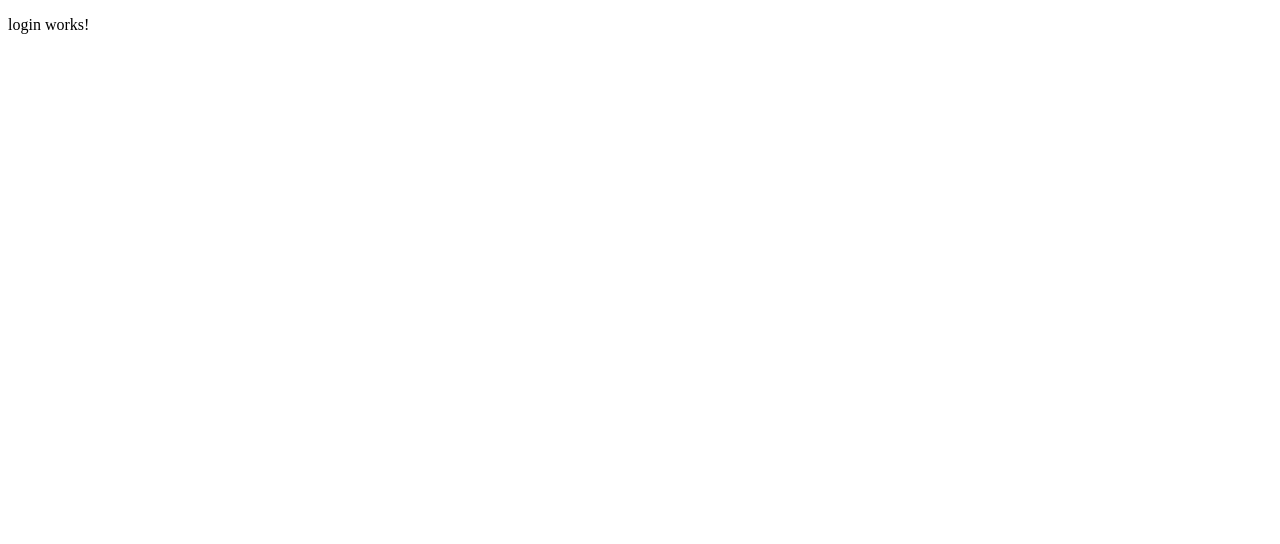
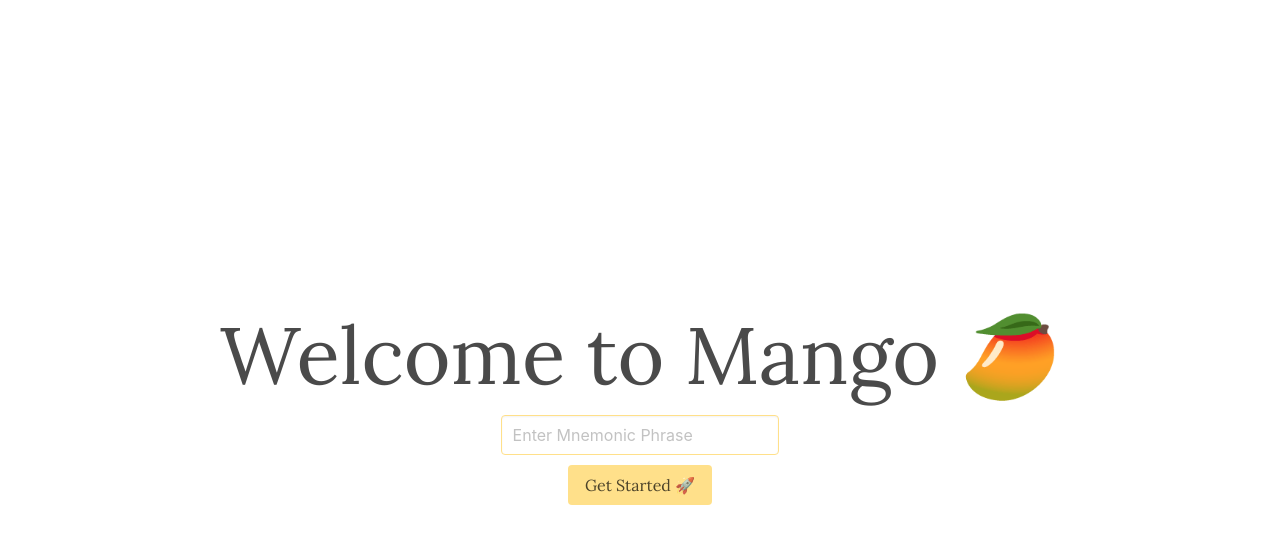
Before and after one commit to MangoDev-io/mango, an Angular app in the folder web/: page /login in a window 1280 px wide. Shown: the top 544 px of the page. Built offline with nearby package versions, Linux system fonts and the light colour scheme.

Commit message:
Added bulma, styled login, added login form/route

```diff
--- a/web/angular.json
+++ b/web/angular.json
@@ -28,7 +28,8 @@
               "src/assets"
             ],
             "styles": [
-              "src/styles.scss"
+              "src/styles.scss",
+              "node_modules/bulma/css/bulma.css"
             ],
             "scripts": []
           },
--- a/web/package.json
+++ b/web/package.json
@@ -19,6 +19,7 @@
     "@angular/platform-browser": "~8.2.14",
     "@angular/platform-browser-dynamic": "~8.2.14",
     "@angular/router": "~8.2.14",
+    "bulma": "^0.8.0",
     "rxjs": "~6.4.0",
     "tslib": "^1.10.0",
     "zone.js": "~0.9.1"
--- a/web/src/app/app.component.html
+++ b/web/src/app/app.component.html
@@ -1 +1,2 @@
+<link href="https://fonts.googleapis.com/css?family=Lora&display=swap" rel="stylesheet">
 <router-outlet></router-outlet>
--- a/web/src/app/app.module.ts
+++ b/web/src/app/app.module.ts
@@ -1,5 +1,6 @@
 import { BrowserModule } from '@angular/platform-browser';
 import { NgModule } from '@angular/core';
+import { FormsModule } from '@angular/forms'
 
 import { AppRoutingModule } from './app-routing.module';
 import { AppComponent } from './app.component';
@@ -14,7 +15,8 @@ import { ManageComponent } from './pages/manage/manage.component';
   ],
   imports: [
     BrowserModule,
-    AppRoutingModule
+    AppRoutingModule,
+    FormsModule,
   ],
   providers: [],
   bootstrap: [AppComponent]
--- a/web/src/app/pages/login/login.component.html
+++ b/web/src/app/pages/login/login.component.html
@@ -1 +1,21 @@
-<p>login works!</p>
+<section class="container login__container">
+  <h1 class="login__big-text">
+    Welcome to Mango 🥭
+  </h1>
+  <form #loginForm="ngForm">
+    <input
+      class="input is-warning login__input"
+      type="text"
+      placeholder="Enter Mnemonic Phrase"
+
+      [(ngModel)]="mnemonic"
+      name="mnemonic"
+    />
+    <button
+      (click)="loginClickHandler()"
+      class="button is-warning login__button"
+    >
+      Get Started 🚀
+    </button>
+  </form>
+</section>
--- a/web/src/app/pages/login/login.component.scss
+++ b/web/src/app/pages/login/login.component.scss
@@ -0,0 +1,25 @@
+$lora-font: 'Lora', 'serif';
+
+.login__container {
+    display: flex;
+    flex-direction: column;
+    justify-content: center;
+    align-items: center;
+    text-align: center;
+    min-height: 100vh;
+
+    font-family: $lora-font;
+}
+
+.login__big-text {
+    font-size: 5rem;
+}
+
+.login__input {
+    max-width: 67%;
+}
+
+.login__button {
+    font-family: inherit;
+    margin-top: 10px;
+}
--- a/web/src/app/pages/login/login.component.ts
+++ b/web/src/app/pages/login/login.component.ts
@@ -1,15 +1,30 @@
 import { Component, OnInit } from '@angular/core';
+import { Router }       from '@angular/router';
 
 @Component({
   selector: 'app-login',
   templateUrl: './login.component.html',
   styleUrls: ['./login.component.scss']
 })
+
 export class LoginComponent implements OnInit {
 
-  constructor() { }
+  public mnemonic: string;
+
+  constructor(
+    private router: Router,
+  ) { }
 
   ngOnInit() {
   }
 
+  loginClickHandler() {
+    if (!this.mnemonic) {
+      alert('Please enter the mnemonic');
+    } else {
+      console.log(this.mnemonic);
+      this.router.navigate(['/manage']);
+    }
+  }
+
 }
```
Also changed, not shown: 1 other file (tests, documents, lock files or other folders).
